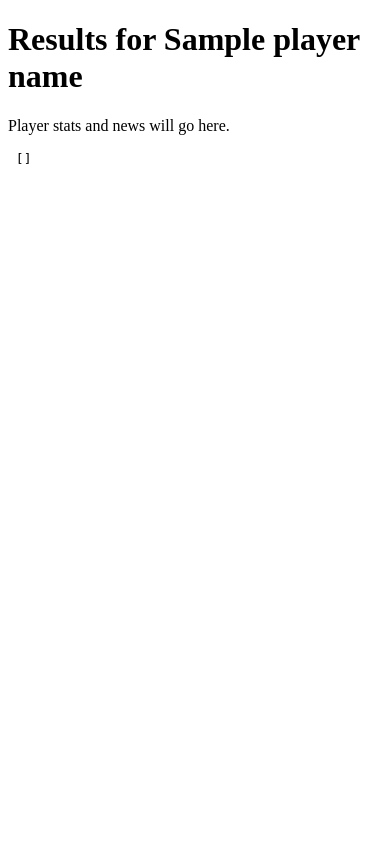
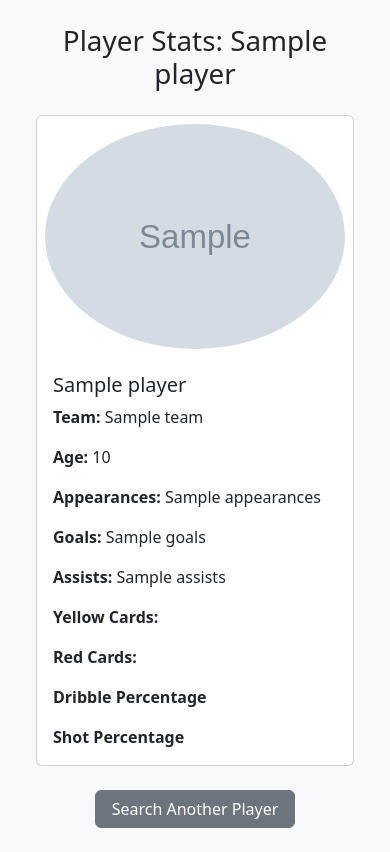
Before and after one commit to akhioye/AthleteIQ, a Flask app: template app/templates/player.html in a window 390 px wide. Before the commit the page ends 164 px from the top, so only its background shows below. Run offline with Flask 3, Linux system fonts and the light colour scheme; the template is opened without the code that fills it: most values are stand-ins (such as "Sample title", 1, 10 or a date in 2020); grey boxes marked "Sample" are stand-in pictures.

Commit message:
Added player stat cards, cleaned up data

```diff
--- a/app/templates/index.html
+++ b/app/templates/index.html
@@ -14,7 +14,7 @@
                     <option value="Premier League">Premier League</option>
                     <option value="La Liga">La Liga</option>
                     <option value="Bundesliga">Bundesliga</option>
-                    <option value="Seria A">Seria A</option>
+                    <option value="Serie A">Seria A</option>
                     <option value="Ligue 1">Ligue 1</option>
                     <option value="Eredivisie">Eredivisie</option>
                     <option value="MLS">MLS</option>
--- a/app/templates/player.html
+++ b/app/templates/player.html
@@ -1,11 +1,36 @@
 <!DOCTYPE html>
 <html>
-    <head>
-        <title>{{ player_name }} - AthleteIQ</title>
-    </head>
-    <body>
-        <h1>Results for {{ player_name }}</h1>
-        <p>Player stats and news will go here.</p>
-        <pre> {{player_data | tojson(indent=2)}} </pre>
-    </body>
+<head>
+    <title>{{ player_name }} - AthleteIQ</title>
+    <link href="https://cdn.jsdelivr.net/npm/bootstrap@5.3.0/dist/css/bootstrap.min.css" rel="stylesheet">
+</head>
+<body class="bg-light p-4">
+    <div class="container">
+        <h1 class="mb-4 text-center">Player Stats: {{ player_data.name }}</h1>
+
+        <div class="card mb-4 mx-auto" style="max-width: 600px;">
+            <div class="row g-0">
+                <div class="col-md-4 d-flex align-items-center justify-content-center p-2">
+                    <img src="{{ player_data.photo }}" alt="Player Photo" class="img-fluid rounded-circle">
+                </div>
+                <div class="col-md-8">
+                    <div class="card-body">
+                        <h5 class="card-title">{{ player_data.name }}</h5>
+                        <p class="card-text"><strong>Team:</strong> {{ player_data.team }}</p>
+                        <p class="card-text"><strong>Age:</strong> {{ player_data.age }}</p>
+                        <p class="card-text"><strong>Appearances:</strong> {{ player_data.appearances }}</p>
+                        <p class="card-text"><strong>Goals:</strong> {{ player_data.goals }}</p>
+                        <p class="card-text"><strong>Assists:</strong> {{ player_data.assists }}</p>
+                        <p class="card-text"><strong>Yellow Cards:</strong></p>
+                        <p class="card-text"><strong>Red Cards:</strong></p>
+                        <p class="card-text"><strong>Dribble Percentage</strong></p>
+                        <p class="card-text"><strong>Shot Percentage</strong></p>
+                    </div>
+                </div>
+            </div>
+        </div>
+
+        <a href="/" class="btn btn-secondary d-block mx-auto" style="max-width: 200px;">Search Another Player</a>
+    </div>
+</body>
 </html>
```
Also changed, not shown: app/api_client.py (+21 -14 lines), app/routes.py (+15 -20 lines), 1 other file.
